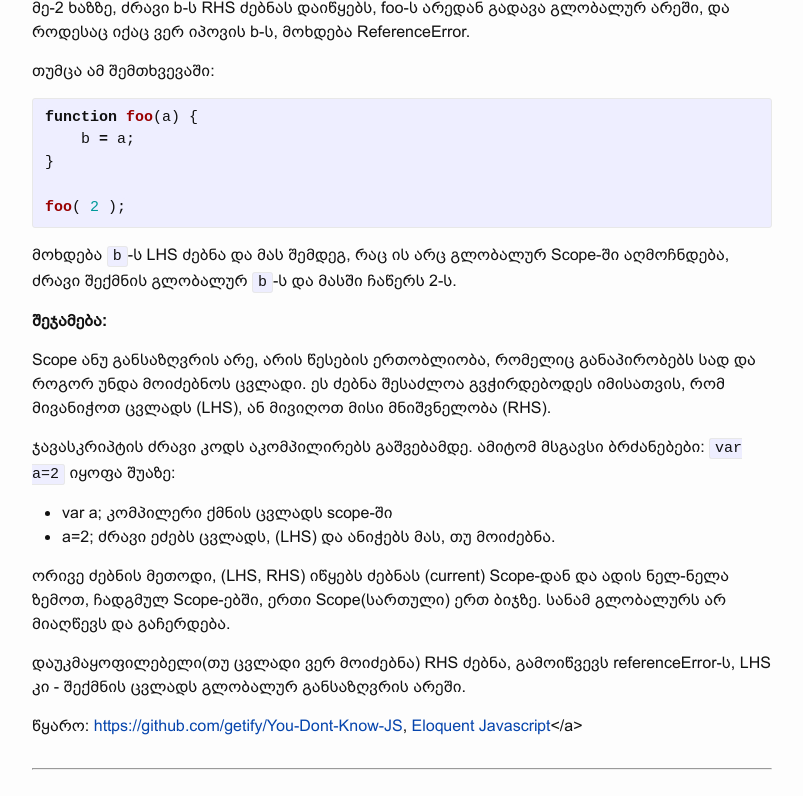
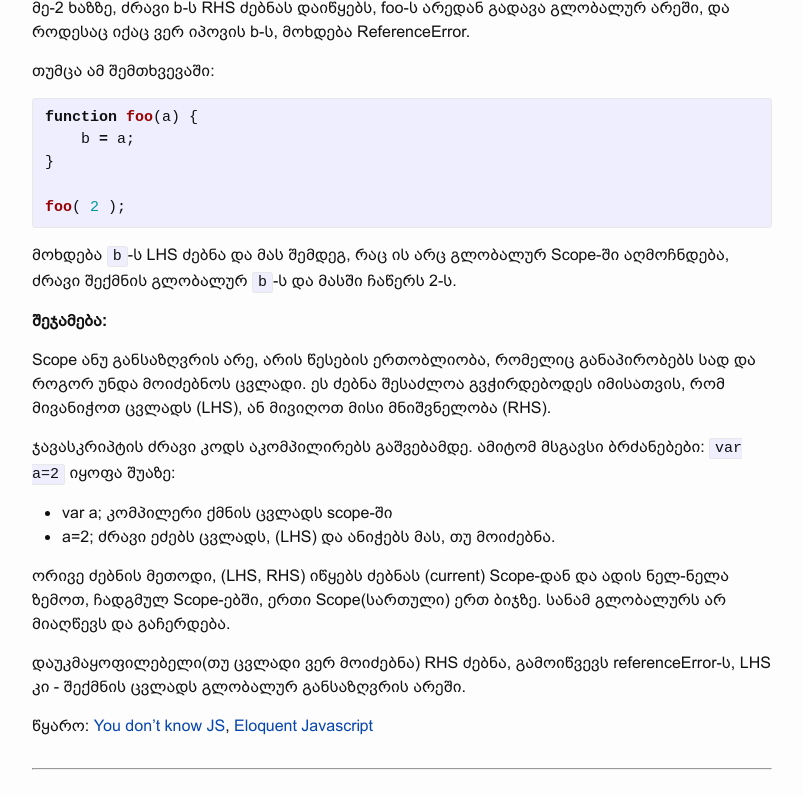
Before and after one commit to thecotne/devtime-ge, a Jekyll site: the page built from _posts/2016-04-26-scope-in-javascript.md, in a window 1280 px wide and 900 px high, scrolled down 3323 px, cut to the strip 0-796 px from the top of the window. Shown: the whole strip, without its empty margins (238-1041 px from the left). Built offline with Jekyll 4.4.1, drawn with Linux system fonts in a browser that asks for light colours; some of the changed lines change nothing that is shown.

Commit message:
Update 2016-04-26-scope-in-javascript.md

```diff
--- a/_posts/2016-04-26-scope-in-javascript.md
+++ b/_posts/2016-04-26-scope-in-javascript.md
@@ -147,4 +147,4 @@ Scope ანუ განსაზღვრის არე, არის წე
 
 დაუკმაყოფილებელი(თუ ცვლადი ვერ მოიძებნა) RHS ძებნა, გამოიწვევს referenceError-ს, LHS კი - შექმნის ცვლადს გლობალურ განსაზღვრის არეში.
 
-წყარო:  [https://github.com/getify/You-Dont-Know-JS](You don't know JS), [Eloquent Javascript](http://eloquentjavascript.net)</a>
+წყარო:  [You don't know JS](https://github.com/getify/You-Dont-Know-JS), [Eloquent Javascript](http://eloquentjavascript.net)
```
